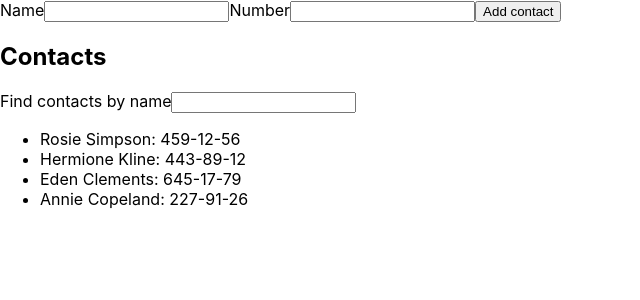
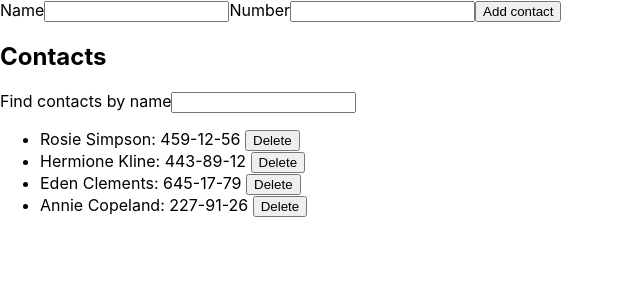
Before and after one commit to ozeransm/goit-react-hw-02-phonebook, a React (Create React App) app: page / in a window 1280 px wide. Shown: the top 300 px of the page, without its empty margins (0-640 px from the left). Built offline with nearby package versions, Linux system fonts and the light colour scheme.

Commit message:
task 2-6

```diff
--- a/package.json
+++ b/package.json
@@ -8,6 +8,7 @@
     "@testing-library/react": "^12.1.4",
     "@testing-library/user-event": "^13.5.0",
     "nanoid": "^4.0.2",
+    "notiflix": "^3.2.6",
     "react": "^18.1.0",
     "react-dom": "^18.1.0",
     "react-scripts": "5.0.1",
--- a/src/components/App.jsx
+++ b/src/components/App.jsx
@@ -1,8 +1,9 @@
 import { Component } from "react";
-import { Form } from "./Form";
+import  Form  from "./Form";
 import { nanoid } from 'nanoid'
 import { Contacts } from "./Contacts"
 import { FindContact } from "./FindContact"
+import Notiflix from 'notiflix';
  class App extends Component {
   state = {
     contacts: [
@@ -12,44 +13,42 @@ import { FindContact } from "./FindContact"
       {id: 'id-4', name: 'Annie Copeland', number: '227-91-26'},
     ],
     filter: '',
-    name: '',
-    number: '',
+
   }
 
-  handlerBtn = (e)=>{
-    e.preventDefault();
-    // e.target.form.elements[0].value
-    const nameContactObj = {id: nanoid(), name: this.state.name, number: this.state.number};
-    this.setState((prev)=>{
-       return {...prev,contacts:[...prev.contacts, nameContactObj]}
-    })
-    this.setState({name: '',number: ''});
-  }
-  handlerInp = (e)=>{
-    this.setState({
-      name: e.target.value,
+  addToContact = ({ name, number })=>{
+      this.setState((prev)=>{
+      const flagName = prev.contacts.filter((el)=>el.name.includes(name)).length;
+      return !flagName ? {...prev, contacts: [...prev.contacts, {id: nanoid(), name, number}]} : Notiflix.Notify.failure('Dublicate name user');
+
     })
 
   }
 
-  handlerInpTel = (e)=>{
-    this.setState({
-      number: e.target.value,
-    })
-  }
+
   handlerFind = (e)=>{
     this.setState({
       filter: e.target.value,
     })
 
   }
+  handlerBtnDel = (data)=>{
+    this.setState((prev)=>{
+      prev.contacts.map((obj,i)=>{
+          obj.id===data && prev.contacts.splice(i,1);
+
+      })
+      return {...prev}
+    })
+
+  }
   render(){
     return(
       <>
-      <Form formInpName={this.state.name} formInpNumber={this.state.number} handlerBtn={this.handlerBtn} handlerInp={this.handlerInp} handlerInpTel={this.handlerInpTel}/>
+      <Form addToContact={this.addToContact}/>
       <h2>Contacts</h2>
       <FindContact handlerFind={this.handlerFind} />
-      <Contacts data={this.state.contacts} formInpFilter={this.state.filter}/>
+      <Contacts data={this.state.contacts} formInpFilter={this.state.filter} handlerBtnDel={this.handlerBtnDel}/>
       </>
     );
   }
--- a/src/components/ContactItem.jsx
+++ b/src/components/ContactItem.jsx
@@ -1,10 +1,10 @@
-export const ContactItem = ({name, number, filter})=>{
+export const ContactItem = ({id, name, number, filter, handlerBtnDel})=>{
 
     return(
        <>
         {
-         name.toLowerCase().includes(filter) && <li>{name}: {number}</li>
-        }
+         name.toLowerCase().includes(filter) && <li>{name}: {number} <button onClick={()=>handlerBtnDel(id)}>Delete</button></li>
+       }
        </>
     )
 
--- a/src/components/Contacts.jsx
+++ b/src/components/Contacts.jsx
@@ -1,11 +1,11 @@
 import { ContactItem } from "./ContactItem"
 
-export const Contacts = ({ data, formInpFilter })=>{
+export const Contacts = ({ data, formInpFilter, handlerBtnDel })=>{
 
     return(
             <ul>
             {
-                data.map((el)=><ContactItem key={el.id} name={el.name} number={el.number} filter={formInpFilter}/>)
+                data.map((el)=><ContactItem key={el.id} id={el.id} name={el.name} number={el.number} filter={formInpFilter} handlerBtnDel={handlerBtnDel}/>)
             }
             </ul>
     )
--- a/src/components/Form.jsx
+++ b/src/components/Form.jsx
@@ -3,35 +3,38 @@ import { FormInp } from "./FormInp"
 import { FormInpTel } from "./FormInpTel"
 import { Component } from "react"
 
-// class Form extends Component {
+class Form extends Component {
 
-//     state = {
-//         name: '',
-//         number: '',
-//     }
+    state = {
+        name: '',
+        number: '',
+    }
+    handlerBtn = (e)=>{
+        e.preventDefault();
+        this.setState({name: '',number: ''});
+        this.props.addToContact(this.state)
+    }
 
-//     render(){
-//         return(
-//             <form action="submit">
-//                     <FormInp handlerInp={handlerInp} formInpName={formInpName}/>
-//                     <FormInpTel handlerInpTel={handlerInpTel} formInpNumber={formInpNumber}/>
-//                     <FormBtn handlerBtn={handlerBtn}/>
-//             </form>
-//         )
-//     }
-// }
+    handlerInp = (e)=>{
+        this.setState({
+          name: e.target.value,
+        })
 
-export const Form = ({ handlerBtn, handlerInp, handlerInpTel, formInpName, formInpNumber })=>{
-
-    return (
-
-        <form action="submit">
-            <FormInp handlerInp={handlerInp} formInpName={formInpName}/>
-            <FormInpTel handlerInpTel={handlerInpTel} formInpNumber={formInpNumber}/>
-            <FormBtn handlerBtn={handlerBtn}/>
-        </form>
-
-    )
+    }
+    handlerInpTel = (e)=>{
+        this.setState({
+          number: e.target.value,
+        })
+    }
+    render(){
+        return(
+            <form action="submit">
+                    <FormInp handlerInp={this.handlerInp} formInpName={this.state.name}/>
+                    <FormInpTel handlerInpTel={this.handlerInpTel} formInpNumber={this.state.number}/>
+                    <FormBtn handlerBtn={this.handlerBtn}/>
+            </form>
+        )
+    }
 }
 
-// export default Form;
+export default Form;
```
Also changed, not shown: 1 other file (tests, documents, lock files or other folders).
